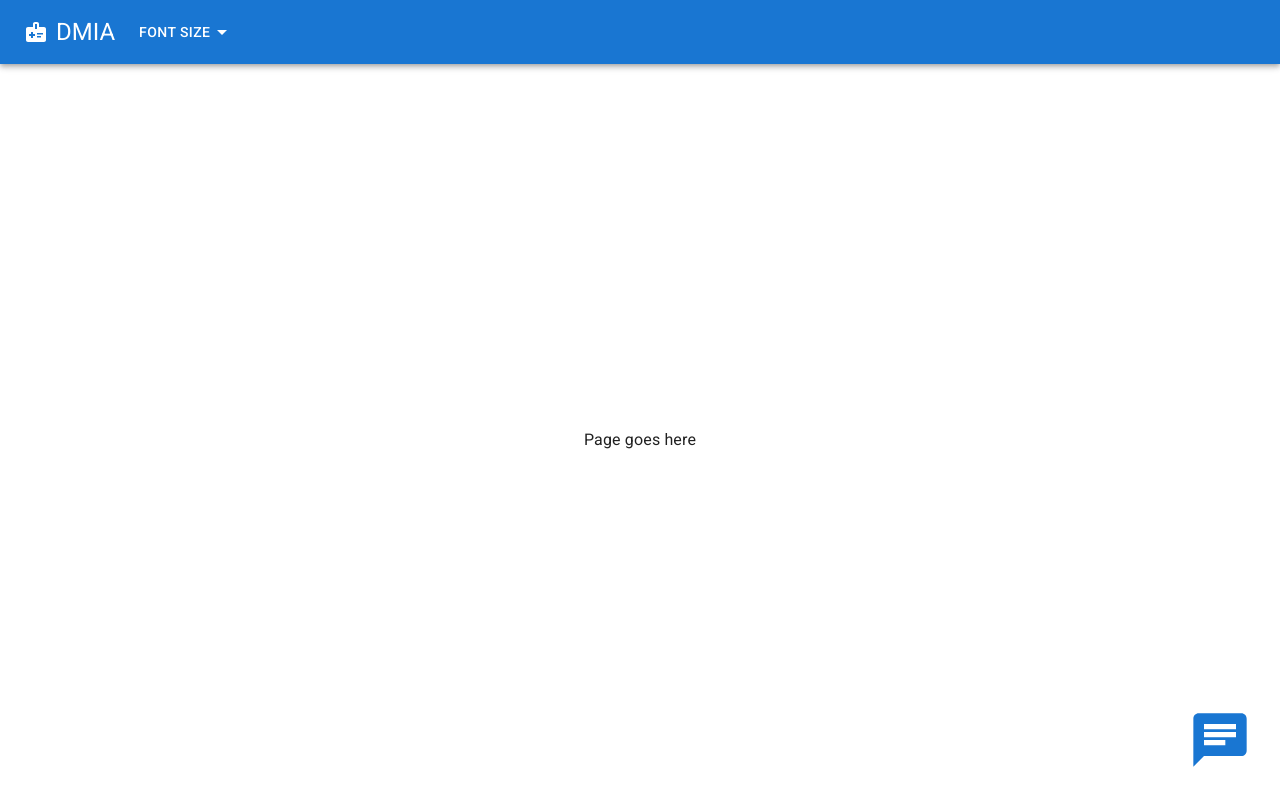
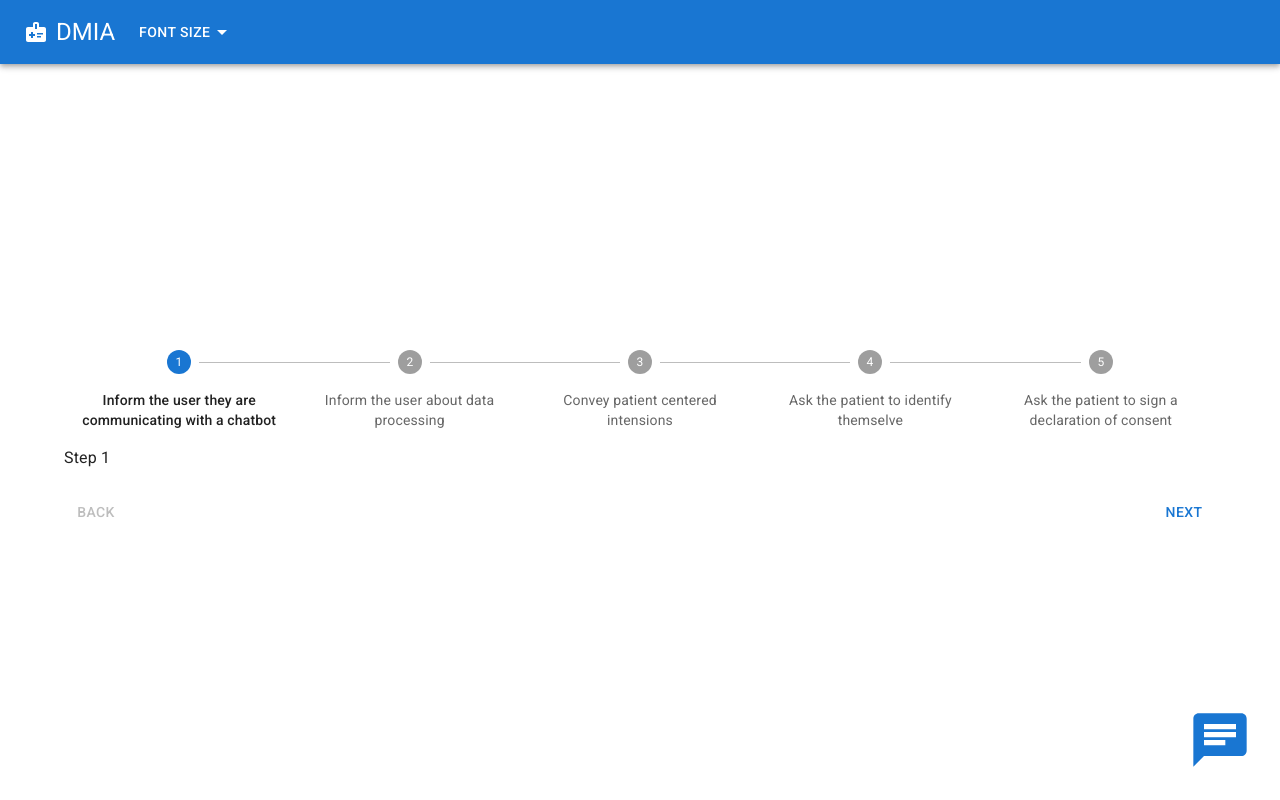
Before and after one commit to innosuisse-smaragd/dmia, a React (Vite) app in the folder apps/frontend/: page /chat in a window 1280 px wide. Built offline with nearby package versions, Linux system fonts and the light colour scheme.

Commit message:
Add onboarding stepper

```diff
--- /dev/null
+++ b/apps/frontend/src/components/Page/Onboarding.jsx
@@ -0,0 +1,66 @@
+import {
+  Box,
+  Button,
+  Container,
+  Step,
+  StepLabel,
+  Stepper,
+  Typography,
+} from "@mui/material";
+import { useState } from "react";
+
+function Onboarding() {
+  const [activeStep, setActiveStep] = useState(0);
+  const steps = [
+    "Inform the user they are communicating with a chatbot",
+    "Inform the user about data processing",
+    "Convey patient centered intensions",
+    "Ask the patient to identify themselve",
+    "Ask the patient to sign a declaration of consent",
+  ];
+
+  return (
+    <Container>
+      <Stepper activeStep={activeStep} alternativeLabel>
+        {steps.map((label, key) => (
+          <Step key={key}>
+            <StepLabel>{label}</StepLabel>
+          </Step>
+        ))}
+      </Stepper>
+      {activeStep === steps.length ? (
+        <>
+          <Typography sx={{ mt: 2, mb: 1 }}>
+            All steps completed - you&apos;re finished
+          </Typography>
+        </>
+      ) : (
+        <>
+          <Typography sx={{ mt: 2, mb: 1 }}>Step {activeStep + 1}</Typography>
+          <Box sx={{ display: "flex", flexDirection: "row", pt: 2 }}>
+            <Button
+              color="inherit"
+              disabled={activeStep === 0}
+              onClick={() =>
+                setActiveStep((prevActiveStep) => prevActiveStep - 1)
+              }
+              sx={{ mr: 1 }}
+            >
+              Back
+            </Button>
+            <Box sx={{ flex: "1 1 auto" }} />
+            <Button
+              onClick={() =>
+                setActiveStep((prevActiveStep) => prevActiveStep + 1)
+              }
+            >
+              {activeStep === steps.length - 1 ? "Finish" : "Next"}
+            </Button>
+          </Box>
+        </>
+      )}
+    </Container>
+  );
+}
+
+export default Onboarding;
--- a/apps/frontend/src/components/Page/Page.jsx
+++ b/apps/frontend/src/components/Page/Page.jsx
@@ -1,6 +1,7 @@
 import { Box } from "@mui/material";
 
 import NavBar from "./NavBar";
+import Onboarding from "./Onboarding";
 
 // Container component for the app content
 function Page() {
@@ -15,7 +16,7 @@ function Page() {
         alignItems="center"
         height="90%"
       >
-        <div>Page goes here</div>
+        <Onboarding />
       </Box>
     </Box>
   );
```
